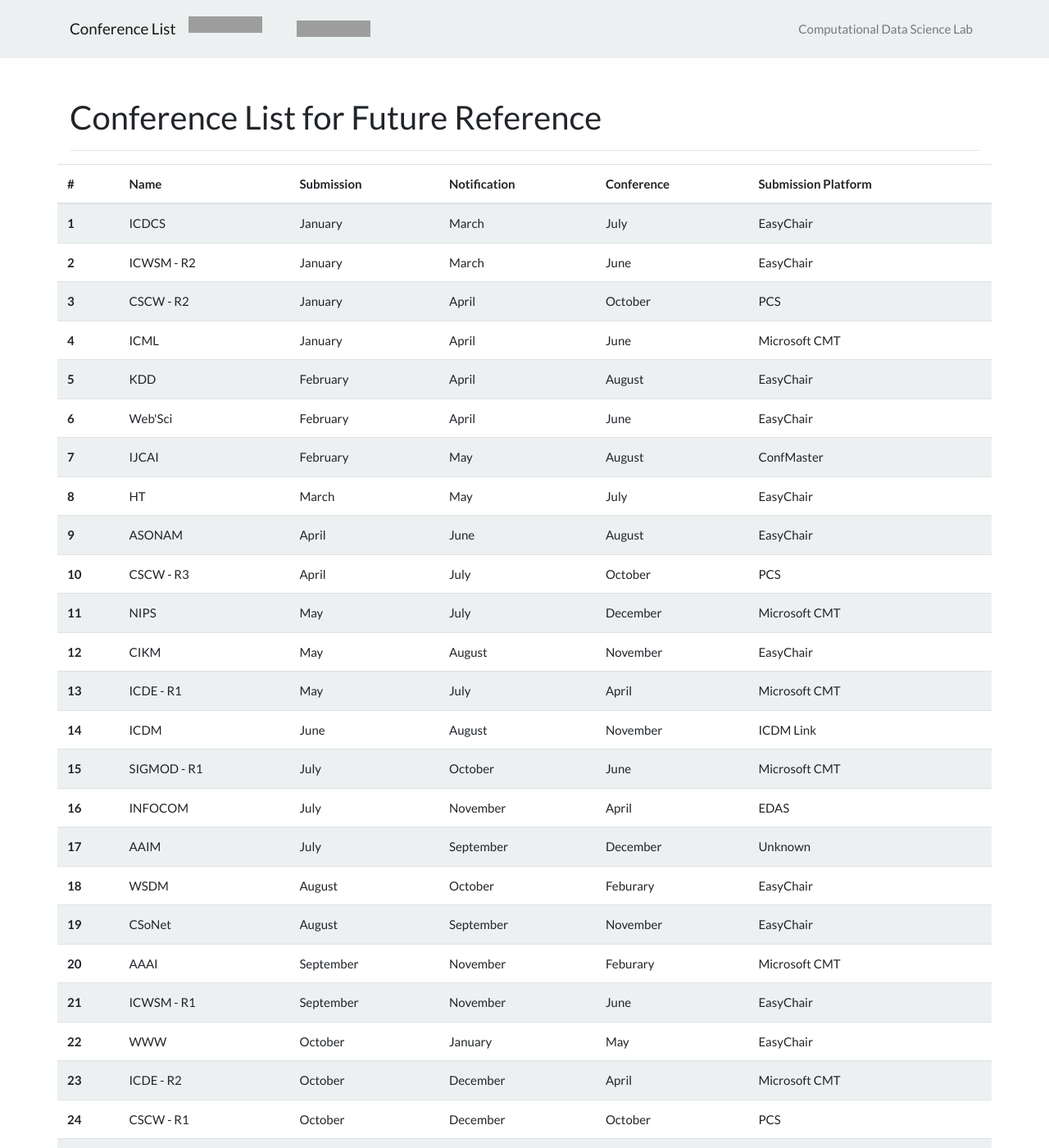
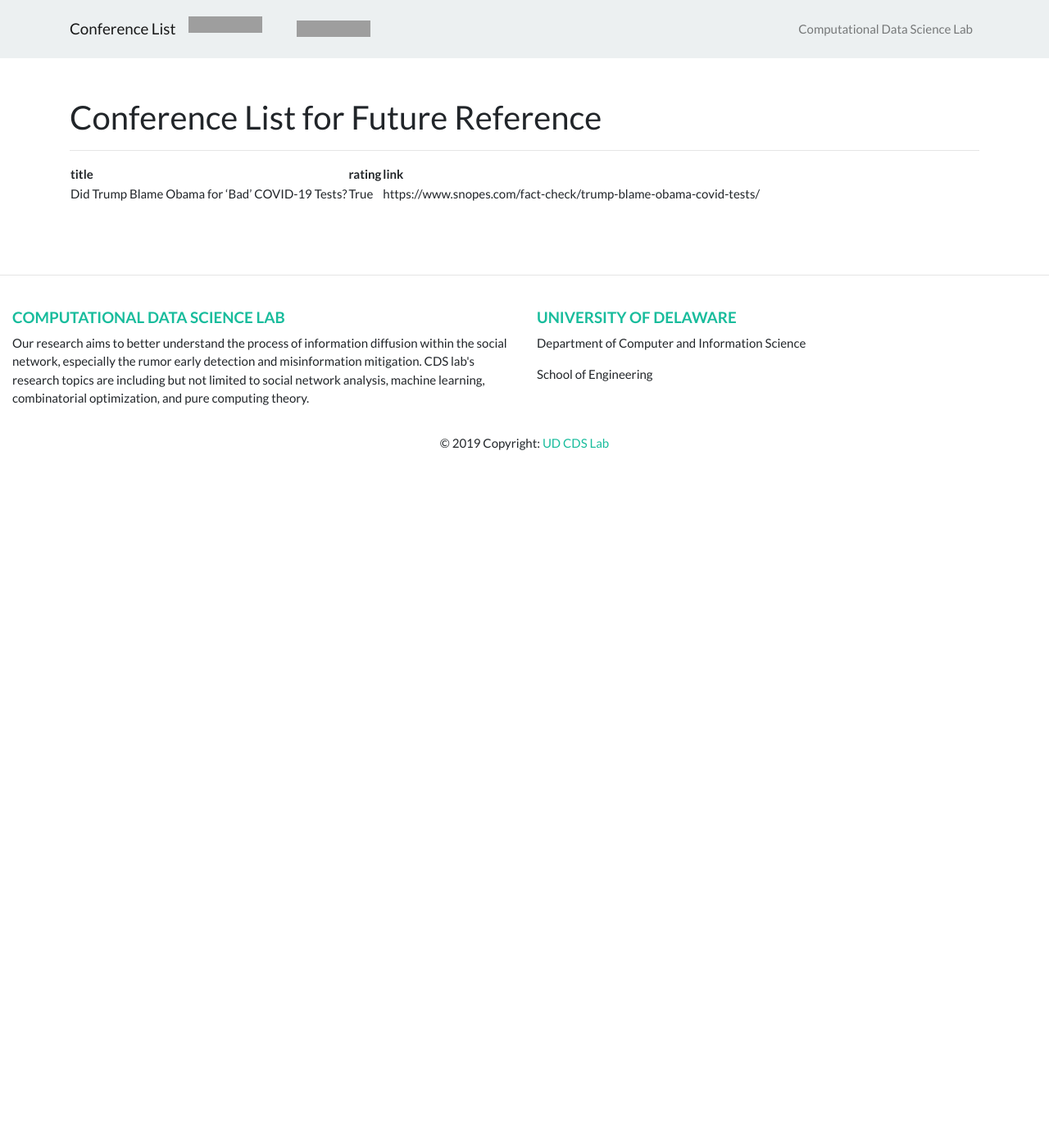
Before and after one commit to cdslabamotong/coronavirus_rumor_collection, a Jekyll site: the page built from index.md, in a window 1280 px wide and 1400 px high. Shown: the whole window at 82% size. Built offline with Jekyll 4.4.1, drawn with Linux system fonts in a browser that asks for light colours; some of the changed text lies outside the part shown; grey boxes are pictures that could not be loaded.

Commit message:
Update index.md

```diff
--- a/index.md
+++ b/index.md
@@ -5,233 +5,6 @@ title: Conference List for Future Reference
 
 --------
 
-<!--Table-->
-<div class="row justify-content-center">
-<table id="tablePreview" class="table table-hover table-striped">
-<!--Table head-->
-  <thead>
-    <tr>
-      <th>#</th>
-      <th>Name</th>
-      <th>Submission</th>
-      <th>Notification</th>
-      <th>Conference</th>
-      <th>Submission Platform</th>
-    </tr>
-  </thead>
-  <!--Table head-->
-  <!--Table body-->
-  <tbody>
-    <tr>
-      <th scope="row">1</th>
-      <td>ICDCS</td>
-      <td>January</td>
-      <td>March</td>
-      <td>July</td>
-      <td>EasyChair</td>
-    </tr>
-    <tr>
-      <th scope="row">2</th>
-      <td>ICWSM - R2</td>
-      <td>January</td>
-      <td>March</td>
-      <td>June</td>
-      <td>EasyChair</td>
-    </tr>
-    <tr>
-      <th scope="row">3</th>
-      <td>CSCW - R2</td>
-      <td>January</td>
-      <td>April</td>
-      <td>October</td>
-      <td>PCS</td>
-    </tr>
-    <tr>
-      <th scope="row">4</th>
-      <td>ICML</td>
-      <td>January</td>
-      <td>April</td>
-      <td>June</td>
-      <td>Microsoft CMT</td>
-    </tr>
-    <tr>
-      <th scope="row">5</th>
-      <td>KDD</td>
-      <td>February</td>
-      <td>April</td>
-      <td>August</td>
-      <td>EasyChair</td>
-    </tr>
-    <tr>
-      <th scope="row">6</th>
-      <td>Web'Sci</td>
-      <td>February</td>
-      <td>April</td>
-      <td>June</td>
-      <td>EasyChair</td>
-    </tr>
-    <tr>
-      <th scope="row">7</th>
-      <td>IJCAI</td>
-      <td>February</td>
-      <td>May</td>
-      <td>August</td>
-      <td>ConfMaster</td>
-    </tr>
-    <tr>
-      <th scope="row">8</th>
-      <td>HT</td>
-      <td>March</td>
-      <td>May</td>
-      <td>July</td>
-      <td>EasyChair</td>
-    </tr>
-    <tr>
-      <th scope="row">9</th>
-      <td>ASONAM</td>
-      <td>April</td>
-      <td>June</td>
-      <td>August</td>
-      <td>EasyChair</td>
-    </tr>
-    <tr>
-      <th scope="row">10</th>
-      <td>CSCW - R3</td>
-      <td>April</td>
-      <td>July</td>
-      <td>October</td>
-      <td>PCS</td>
-    </tr>
-    <tr>
-      <th scope="row">11</th>
-      <td>NIPS</td>
-      <td>May</td>
-      <td>July</td>
-      <td>December</td>
-      <td>Microsoft CMT</td>
-    </tr>
-    <tr>
-      <th scope="row">12</th>
-      <td>CIKM</td>
-      <td>May</td>
-      <td>August</td>
-      <td>November</td>
-      <td>EasyChair</td>
-    </tr>
-    <tr>
-      <th scope="row">13</th>
-      <td>ICDE - R1</td>
-      <td>May</td>
-      <td>July</td>
-      <td>April</td>
-      <td>Microsoft CMT</td>
-    </tr>
-    <tr>
-      <th scope="row">14</th>
-      <td>ICDM</td>
-      <td>June</td>
-      <td>August</td>
-      <td>November</td>
-      <td>ICDM Link</td>
-    </tr>
-    <tr>
-      <th scope="row">15</th>
-      <td>SIGMOD - R1</td>
-      <td>July</td>
-      <td>October</td>
-      <td>June</td>
-      <td>Microsoft CMT</td>
-    </tr>
-    <tr>
-      <th scope="row">16</th>
-      <td>INFOCOM</td>
-      <td>July</td>
-      <td>November</td>
-      <td>April</td>
-      <td>EDAS</td>
-    </tr>
-    <tr>
-      <th scope="row">17</th>
-      <td>AAIM</td>
-      <td>July</td>
-      <td>September</td>
-      <td>December</td>
-      <td>Unknown</td>
-    </tr>
-    <tr>
-      <th scope="row">18</th>
-      <td>WSDM</td>
-      <td>August</td>
-      <td>October</td>
-      <td>Feburary</td>
-      <td>EasyChair</td>
-    </tr>
-    <tr>
-      <th scope="row">19</th>
-      <td>CSoNet</td>
-      <td>August</td>
-      <td>September</td>
-      <td>November</td>
-      <td>EasyChair</td>
-    </tr>
-    <tr>
-      <th scope="row">20</th>
-      <td>AAAI</td>
-      <td>September</td>
-      <td>November</td>
-      <td>Feburary</td>
-      <td>Microsoft CMT</td>
-    </tr>
-    <tr>
-      <th scope="row">21</th>
-      <td>ICWSM - R1</td>
-      <td>September</td>
-      <td>November</td>
-      <td>June</td>
-      <td>EasyChair</td>
-    </tr>
-    <tr>
-      <th scope="row">22</th>
-      <td>WWW</td>
-      <td>October</td>
-      <td>January</td>
-      <td>May</td>
-      <td>EasyChair</td>
-    </tr>
-    <tr>
-      <th scope="row">23</th>
-      <td>ICDE - R2</td>
-      <td>October</td>
-      <td>December</td>
-      <td>April</td>
-      <td>Microsoft CMT</td>
-    </tr>
-    <tr>
-      <th scope="row">24</th>
-      <td>CSCW - R1</td>
-      <td>October</td>
-      <td>December</td>
-      <td>October</td>
-      <td>PCS</td>
-    </tr>
-    <tr>
-      <th scope="row">25</th>
-      <td>SIGMOD - R2</td>
-      <td>October</td>
-      <td>January</td>
-      <td>June</td>
-      <td>Microsoft CMT</td>
-    </tr>
-    <tr>
-      <th scope="row">26</th>
-      <td>AAMAS</td>
-      <td>November</td>
-      <td>January</td>
-      <td>May</td>
-      <td>ConfMaster</td>
-    </tr>
-  </tbody>
-  <!--Table body-->
-</table>
-<!--Table-->
-</div>
+| title                                           | rating | link                                                             |
+| ----------------------------------------------- | ------ | ---------------------------------------------------------------- |
+| Did Trump Blame Obama for ‘Bad’ COVID-19 Tests? | True   | https://www.snopes.com/fact-check/trump-blame-obama-covid-tests/ |
```
